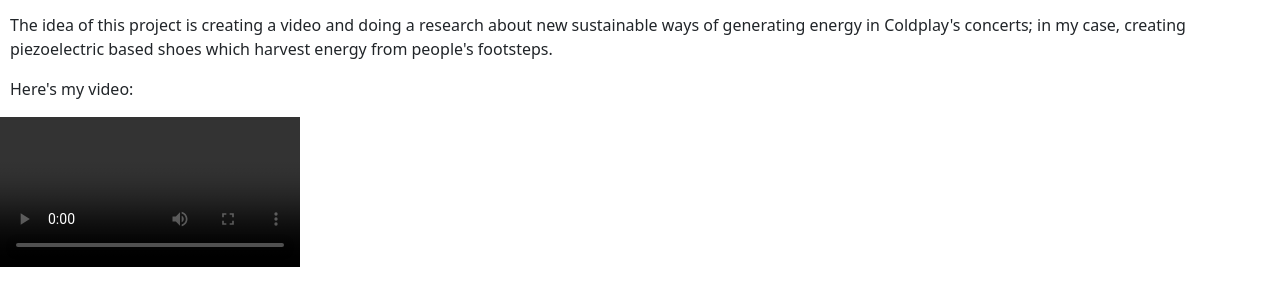
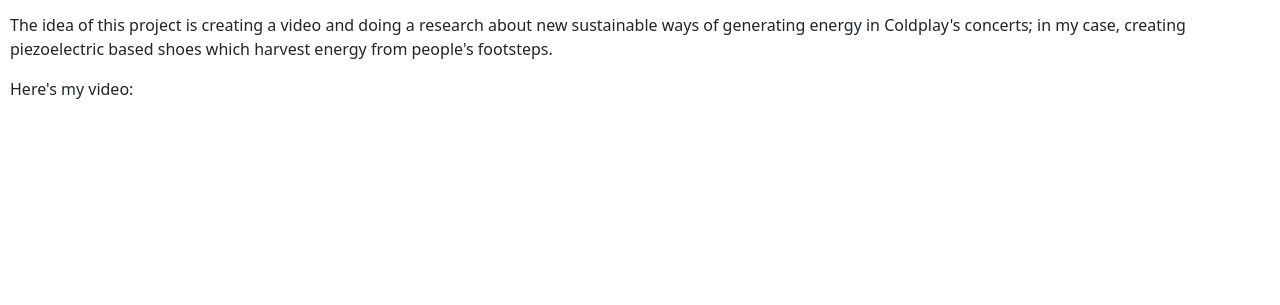
Before and after one commit to cuscurina/cuscurina.github.io, a plain HTML site: page roc.html in a window 1280 px wide. Shown: the part 159-464 px from the top of the page. Drawn offline with nearby package versions, Linux system fonts and the light colour scheme.

Commit message:
Update roc.html

```diff
--- a/roc.html
+++ b/roc.html
@@ -90,9 +90,6 @@
     <p>The idea of this project is creating a video and doing a research about new sustainable ways of generating energy in Coldplay's concerts; in my case, creating piezoelectric based shoes which harvest energy from people's footsteps.</p>
     <p>Here's my video:</p>
 </div>
- <video class="lazy-video" controls poster="" data-src="/videos/videoa1.mp4">
-        Your browser does not support the video tag.
-      </video>
 <!-- Scripts necessaris -->
 <script src="https://code.jquery.com/jquery-3.7.1.min.js"></script>
 <script src="https://cdnjs.cloudflare.com/ajax/libs/popper.js/2.11.8/umd/popper.min.js"></script>
```
